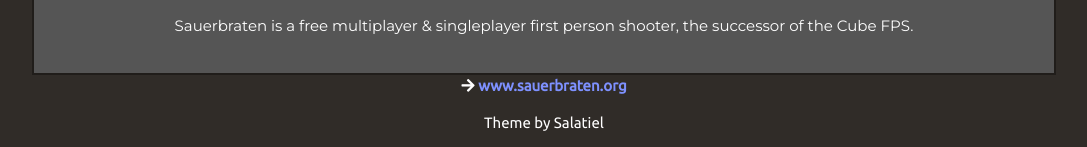
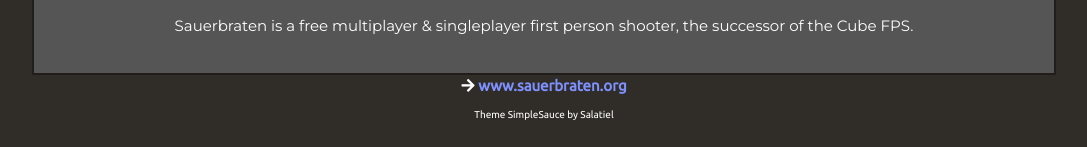
Before and after one commit to sauer-sauce/sauer-sauce.github.io, a Jekyll site: the page built from index.html, in a window 1280 px wide. Shown: the part 1275-1422 px from the top of the page, without its empty margins (96-1183 px from the left). Built offline with Jekyll 4.4.1, drawn with Linux system fonts in a browser that asks for light colours; nearby versions of some CDN libraries.

Commit message:
Index footer

```diff
--- a/_layouts/default.html
+++ b/_layouts/default.html
@@ -35,7 +35,7 @@
 			<i class="fa fa-arrow-right">
 				<a target="_blank" href="http://sauerbraten.org">www.sauerbraten.org</a>
 			</i>
-			<p style="text-align: center; color: white;" >Theme by Salatiel</p>
+			<p style="text-align: center; font-size: 10px; color: white;" >Theme SimpleSauce by Salatiel</p>
 		</center>
 
   </body>
```
